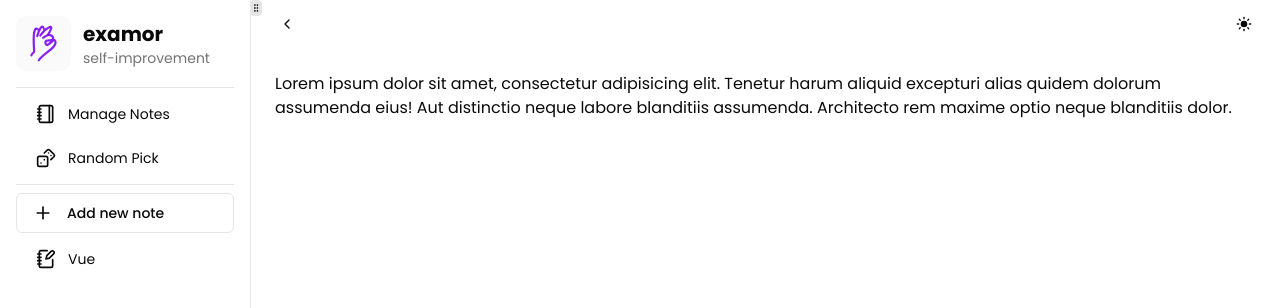
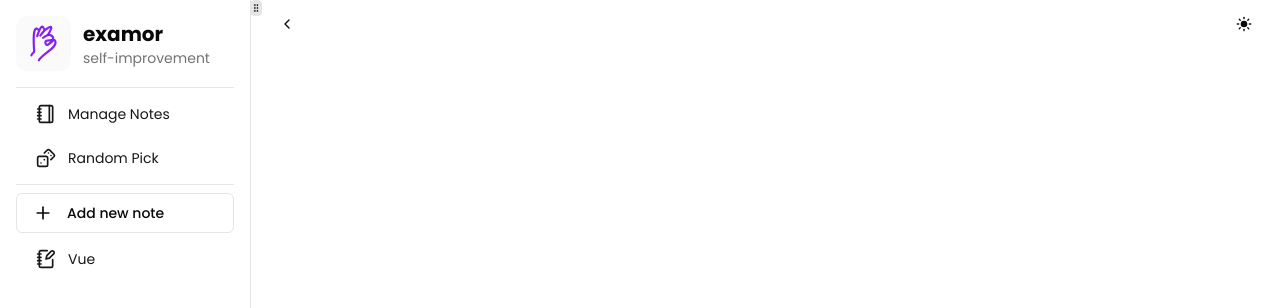
Before and after one commit to codeacme17/examor, a Next.js app in the folder next/: page / in a window 1280 px wide. Shown: the top 308 px of the page. Built offline with nearby package versions, Linux system fonts and the light colour scheme.

Commit message:
ui: add manage-notes page and update redirect

```diff
--- a/next/app/globals.css
+++ b/next/app/globals.css
@@ -1,6 +1,15 @@
 @tailwind base;
 @tailwind components;
 @tailwind utilities;
+
+::-webkit-scrollbar {
+  background-color: transparent;
+  width: 3px;
+}
+
+::-webkit-scrollbar-thumb {
+  background-color: rgba(112, 112, 112, 0.636);
+}
 
 @layer base {
   :root {
@@ -74,12 +83,3 @@
     @apply bg-background text-foreground;
   }
 }
-
-::-webkit-scrollbar {
-  background-color: transparent;
-  width: 3px;
-}
-
-::-webkit-scrollbar-thumb {
-  background-color: rgba(112, 112, 112, 0.636);
-}
--- a/next/app/layout.tsx
+++ b/next/app/layout.tsx
@@ -13,8 +13,9 @@ const poppins = Poppins({
 })
 
 export const metadata: Metadata = {
-  title: 'examor',
-  description: 'Generated by create next app',
+  title: 'examor | self-improvement',
+  description:
+    'For students, scholars, interviewees and lifelong learners. Let LLMs assist you in learning 🎓',
 }
 
 export default function RootLayout({
--- /dev/null
+++ b/next/app/manage-notes/page.tsx
@@ -0,0 +1,5 @@
+const ManageNotes = () => {
+  return <section>Content</section>
+}
+
+export default ManageNotes
--- a/next/app/page.tsx
+++ b/next/app/page.tsx
@@ -1,15 +1,3 @@
-import { Button } from '@/components/ui/button'
-
 export default function Home() {
-  return (
-    <section className="">
-      <div className="h-[1000px]">
-        Lorem ipsum dolor sit amet, consectetur adipisicing elit. Tenetur harum
-        aliquid excepturi alias quidem dolorum assumenda eius! Aut distinctio
-        neque labore blanditiis assumenda. Architecto rem maxime optio neque
-        blanditiis dolor.
-      </div>
-      <Button variant="outline">Button</Button>
-    </section>
-  )
+  return null
 }
--- a/next/components/layout/resize-panel.tsx
+++ b/next/components/layout/resize-panel.tsx
@@ -9,12 +9,17 @@ import {
   ResizablePanel,
   ResizablePanelGroup,
 } from '@/components/ui/resizable'
+import { useHasMounted } from '@/hooks/useHasMouted'
 
 export const ResizePanel = ({
   children,
 }: Readonly<{ children: React.ReactNode }>) => {
+  const mounted = useHasMounted()
+
   const [isCollapsed, setIsCollapsed] = useState(false)
   const [isDragging, setIsDragging] = useState(false)
+
+  if (!mounted) return null
 
   return (
     <ResizablePanelGroup
@@ -44,18 +49,13 @@ export const ResizePanel = ({
 
       <ResizableHandle
         withHandle
-        className={cn(
-          'hidden lg:block',
-          isDragging && 'cursor-col-resize'
-        )}
+        className={cn('hidden lg:block', isDragging && 'cursor-col-resize')}
         onDragging={setIsDragging}
       />
 
       <ResizablePanel className="flex flex-col">
         <Navbar />
-        <main className="w-full p-6 flex-1 overflow-y-scroll">
-          {children}
-        </main>
+        <main className="w-full p-6 flex-1 overflow-y-scroll">{children}</main>
       </ResizablePanel>
     </ResizablePanelGroup>
   )
--- a/next/components/layout/sidebar/logo.tsx
+++ b/next/components/layout/sidebar/logo.tsx
@@ -25,6 +25,7 @@ export const Logo = ({ isCollapsed }: LogoProps) => {
         className="rounded-md object-cover"
         width={55}
         height={55}
+        priority={true}
       />
 
       {!isCollapsed && (
--- a/next/components/layout/sidebar/menu-list.tsx
+++ b/next/components/layout/sidebar/menu-list.tsx
@@ -19,6 +19,18 @@ interface MenuListProps {
 export const MenuList = ({ isCollapsed, menus }: MenuListProps) => {
   const pathname = usePathname()
 
+  const CLASS_NAME = `flex
+  items-center
+  p-2
+  rounded-md
+  text-primary
+  transition-colors
+  duration-200
+  dark:hover:bg-muted
+  hover:bg-white
+  hover:text-muted-foreground
+  text-sm`
+
   return (
     <div className="flex flex-col gap-2">
       {menus.map((item, index) =>
@@ -29,21 +41,8 @@ export const MenuList = ({ isCollapsed, menus }: MenuListProps) => {
                 <Link
                   href="#"
                   className={cn(
-                    `dark:text-white
-                      dark:hover:bg-muted
-                      dark:hover:text-white
-                      flex
-                      items-center
-                      justify-center
-                      p-2
-                      rounded-md
-                      transition-colors
-                      duration-200
-                      hover:text-muted-foreground
-                      hover:bg-white text-sm`,
-                    pathname === item.path
-                      ? 'bg-muted text-white'
-                      : 'hover:bg-muted'
+                    CLASS_NAME,
+                    pathname === item.path ? 'bg-muted' : 'hover:bg-muted'
                   )}>
                   <item.icon size={20} />
                   <span className="sr-only text-sm">{item.title}</span>
@@ -59,18 +58,8 @@ export const MenuList = ({ isCollapsed, menus }: MenuListProps) => {
             key={index}
             href={item.path}
             className={cn(
-              `dark:text-white
-              dark:hover:bg-muted
-              dark:hover:text-white
-              flex
-              items-center
-              p-2
-              rounded-md
-              transition-colors
-              duration-200
-              hover:text-muted-foreground
-              hover:bg-white text-sm`,
-              pathname === item.path ? 'bg-muted text-white' : 'hover:bg-muted'
+              CLASS_NAME,
+              pathname === item.path ? 'bg-muted' : 'hover:bg-muted'
             )}>
             <item.icon className="ml-3 mr-3" size={20} />
             <span className="text-sm">{item.title}</span>
--- a/next/next.config.mjs
+++ b/next/next.config.mjs
@@ -1,6 +1,15 @@
 /** @type {import('next').NextConfig} */
 const nextConfig = {
   transpilePackages: ['lucide-react'],
+  async redirects() {
+    return [
+      {
+        source: '/',
+        destination: '/manage-notes',
+        permanent: true,
+      },
+    ]
+  },
 }
 
 export default nextConfig
```
